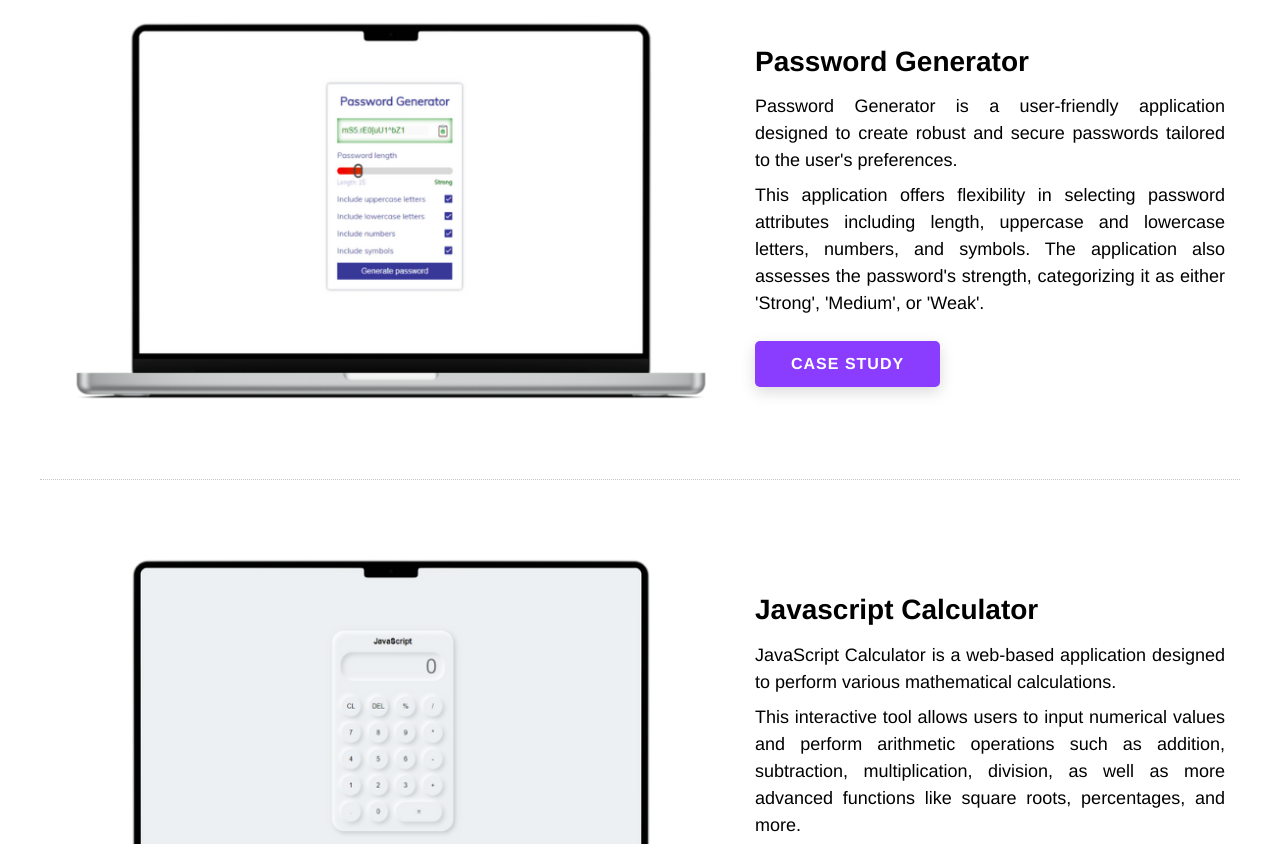
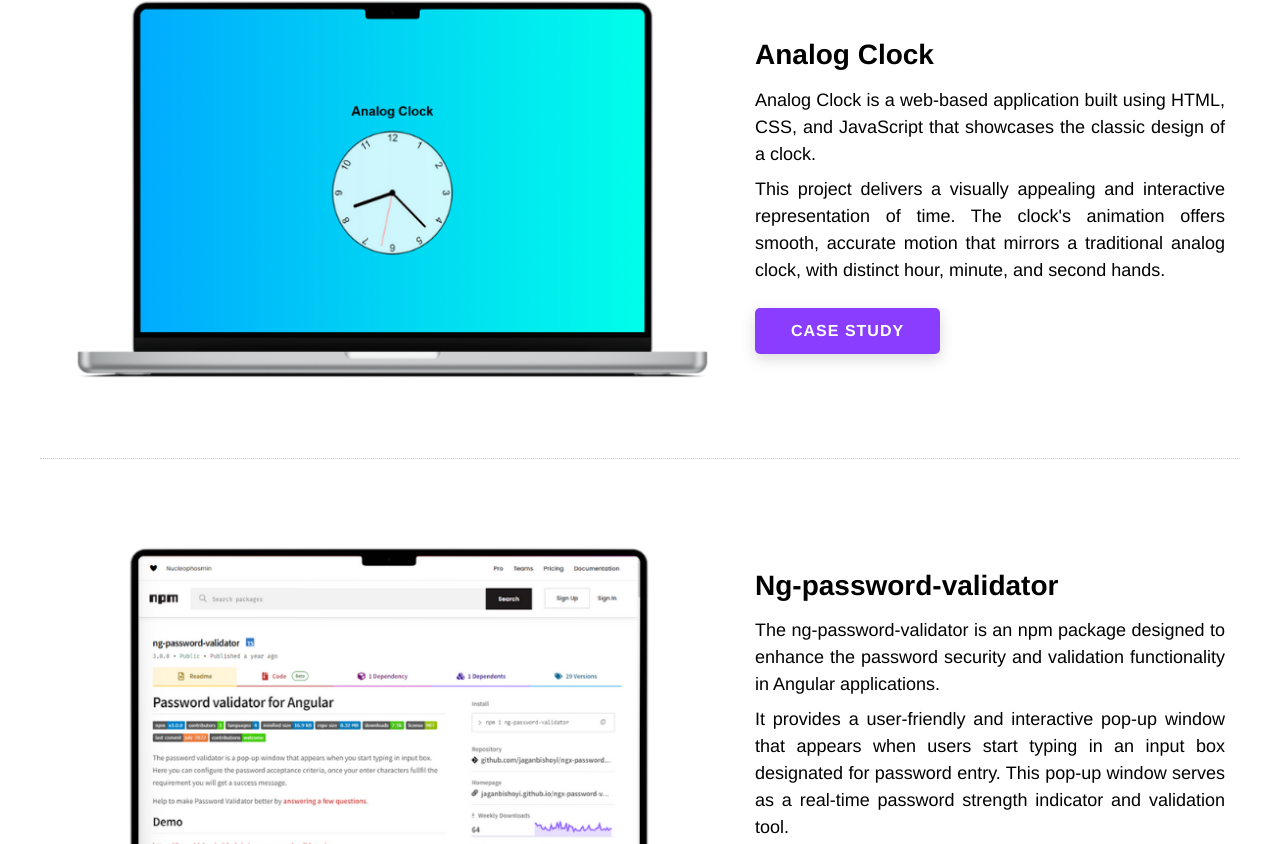
Before and after one commit to jaganbishoyi/jaganbishoyi.github.io, an Angular app: page /projects in a window 1280 px wide. Shown: the part 1216-2060 px from the top of the page. Built offline with nearby package versions, Linux system fonts and the light colour scheme; what ng-http-loader would draw is missing.

Commit message:
Ng-password-validator project added

```diff
--- a/package.json
+++ b/package.json
@@ -1,6 +1,6 @@
 {
     "name": "portfolio",
-    "version": "1.1.0",
+    "version": "1.1.1",
     "scripts": {
         "ng": "ng",
         "start": "ng serve",
--- a/src/app/inMemoryDB/projects.ts
+++ b/src/app/inMemoryDB/projects.ts
@@ -29,7 +29,7 @@ export const projects: IProject[] = [
             "This portfolio website serves as a powerful tool for presenting the owner's achievements and attracting potential opportunities. It combines the strengths of modern web development technologies with effective hosting and quality control mechanisms to create an impressive and user-friendly display of the individual's professional journey and capabilities.",
         ],
         techs: ['Angular', 'Bootstrap', 'Husky', 'ESLint', 'GitHub'],
-        featured: true,
+        featured: [true, 2],
     },
     {
         name: 'Password Generator',
@@ -63,7 +63,7 @@ export const projects: IProject[] = [
             'This feature empowers users to make informed decisions about their password choices, enhancing their online security.',
         ],
         techs: ['HTML', 'CSS', 'JavaScript'],
-        featured: true,
+        featured: [true, 3],
     },
     {
         name: 'Javascript Calculator',
@@ -91,7 +91,7 @@ export const projects: IProject[] = [
             'JavaScript calculators provide a convenient and accessible way for users to quickly and accurately compute numerical results, making them a valuable utility for a wide range of tasks, from basic calculations to complex mathematical operations.',
         ],
         techs: ['HTML', 'CSS', 'JavaScript'],
-        featured: false,
+        featured: [false, 0],
     },
     {
         name: 'Analog Clock',
@@ -120,7 +120,7 @@ export const projects: IProject[] = [
             'Creating this analog clock provides an opportunity to learn and apply essential web development skills, offering a hands-on experience in working with HTML for structure, CSS for styling, and JavaScript for dynamic functionality. This project underscores the fundamental concepts of front-end development and is a perfect starting point for further exploration into web development and interactive applications.',
         ],
         techs: ['HTML', 'CSS', 'JavaScript'],
-        featured: false,
+        featured: [false, 0],
     },
     {
         name: 'Stack Exchange',
@@ -150,7 +150,7 @@ export const projects: IProject[] = [
             'Key features include real-time data updates, search functionality, interactive user profiles, tagging system, and an appealing interface.',
         ],
         techs: ['Angular', 'Bootstrap', 'Stack Exchange APIs'],
-        featured: true,
+        featured: [true, 4],
     },
     {
         name: 'Story Books',
@@ -188,6 +188,36 @@ export const projects: IProject[] = [
             'Passport.js',
             'Google OAuth',
         ],
-        featured: true,
+        featured: [true, 5],
     },
+    {
+        name: 'ng-password-validator',
+        description: [
+            'The ng-password-validator is an npm package designed to enhance the password security and validation functionality in Angular applications.',
+            'It provides a user-friendly and interactive pop-up window that appears when users start typing in an input box designated for password entry. This pop-up window serves as a real-time password strength indicator and validation tool.',
+        ],
+        image: 'ng-password-validator.png',
+        id: '7',
+        links: [
+            {
+                id: '1',
+                name: 'live',
+                url: 'https://www.npmjs.com/package/ng-password-validator',
+            },
+            {
+                id: '2',
+                name: 'github',
+                url: 'https://github.com/jaganbishoyi/ngx-password-validator',
+            },
+        ],
+        overview: [
+            'The ng-password-validator is an npm package designed to enhance the password security and validation functionality in Angular applications.',
+            'It provides a user-friendly and interactive pop-up window that appears when users start typing in an input box designated for password entry. This pop-up window serves as a real-time password strength indicator and validation tool.',
+            "The primary purpose of the Password Validator is to assist users in creating strong and secure passwords by guiding them through the password acceptance criteria. As users type their password, the pop-up window evaluates the password strength against preconfigured criteria. These criteria typically include requirements such as a minimum length, the presence of uppercase and lowercase letters, numbers, and special characters.",
+            "As users continue to type their password and meet these criteria, they receive instant feedback in the form of a success message. This immediate feedback helps users understand whether their chosen password meets the necessary security standards, which encourages the creation of strong and resilient passwords.",
+            "The Password Validator is a valuable addition to Angular applications, as it promotes better security practices by guiding users in real-time, ultimately leading to improved protection against unauthorized access and data breaches. This package can be easily integrated into Angular projects, making it a convenient and effective tool for enhancing password security and user experience."
+        ],
+        techs: ['Angular', 'GitHub', 'npm'],
+        featured: [true, 1],
+    }
 ];
--- a/src/app/shared/interfaces/general.interface.ts
+++ b/src/app/shared/interfaces/general.interface.ts
@@ -17,5 +17,5 @@ export interface IProject {
     overview: string[];
     techs: string[];
     links: ILink[];
-    featured: boolean;
+    featured: [boolean, number];
 }
--- a/src/app/shared/services/utils.services.ts
+++ b/src/app/shared/services/utils.services.ts
@@ -1,4 +1,5 @@
 import { Injectable } from '@angular/core';
+import { IProject } from '@interfaces/general.interface';
 
 @Injectable({
     providedIn: 'root',
@@ -15,4 +16,8 @@ export class UtilsService {
             });
         }
     }
+
+    sortProjects(projects: IProject[]): IProject[] {
+        return projects.sort((a: IProject, b: IProject) => a.featured[1] - b.featured[1]);
+    }
 }
--- a/src/app/views/public/projects-section/projects-section.component.ts
+++ b/src/app/views/public/projects-section/projects-section.component.ts
@@ -1,6 +1,7 @@
 import { Component } from '@angular/core';
 import { projects } from '@inMemoryDB/projects';
 import { IProject } from '@interfaces/general.interface';
+import { UtilsService } from '@services/utils.services';
 
 @Component({
     selector: 'app-projects-section',
@@ -10,9 +11,13 @@ import { IProject } from '@interfaces/general.interface';
 export class ProjectsSectionComponent {
     projects: IProject[] = [];
 
-    constructor() {
-        this.projects = projects.filter(
-            (project: IProject) => project.featured
+    constructor(
+        private utilsService: UtilsService
+    ) {
+        this.projects = this.utilsService.sortProjects(
+            projects.filter(
+                (project: IProject) => project.featured[0]
+            )
         );
     }
 }
--- a/src/app/views/public/projects/projects.component.ts
+++ b/src/app/views/public/projects/projects.component.ts
@@ -4,6 +4,7 @@ import { Location } from '@angular/common';
 
 import { projects } from '@inMemoryDB/projects';
 import { IProject } from '@interfaces/general.interface';
+import { UtilsService } from '@services/utils.services';
 
 @Component({
     selector: 'app-projects',
@@ -11,12 +12,18 @@ import { IProject } from '@interfaces/general.interface';
     styleUrls: ['./projects.component.scss'],
 })
 export class ProjectsComponent {
-    projects: IProject[] = projects;
+    projects: IProject[] = [];
 
-    constructor(private titleService: Title, private location: Location) {
+    constructor(
+        private titleService: Title,
+        private location: Location,
+        private utilsService: UtilsService
+    ) {
         this.titleService.setTitle(
             'Here you will find some of the personal and clients projects that I created with each project containing its own case study.'
         );
+
+        this.projects = this.utilsService.sortProjects(projects);
     }
 
     navigateBack(): void {
```
Also changed, not shown: src/assets/images/projects/ng-password-validator.png (added), 1 other file (tests, documents, lock files or other folders).
